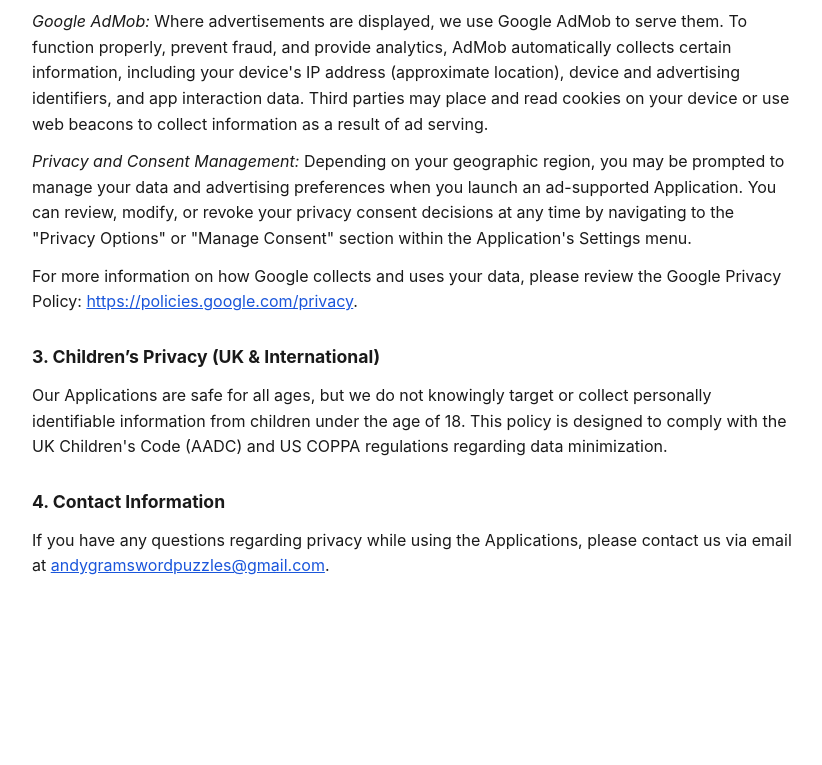
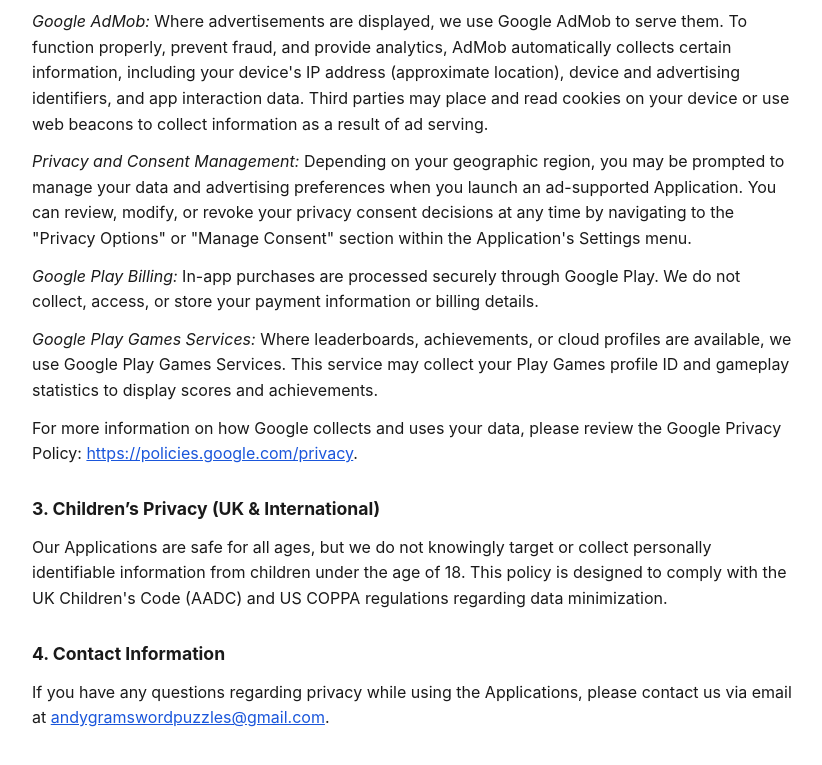
Before and after one commit to bonarosc-oss/wordly-games, a plain HTML site: page privacy_statement.htm in a window 1280 px wide. Shown: the part 747-1512 px from the top of the page, without its empty margins (228-1050 px from the left). Before the commit the page ends 1370 px from the top, so only its background shows below. Drawn offline with Linux system fonts and the light colour scheme.

Commit message:
Update privacy_statement.htm

```diff
--- a/privacy_statement.htm
+++ b/privacy_statement.htm
@@ -61,6 +61,9 @@
     <p>Certain Applications may require internet access to retrieve word definitions (where applicable) and/or to serve advertisements. While we do not directly collect personal data, ad-supported Applications use third-party advertising and analytics services that collect and share information to provide their services.</p>
     <p><em>Google AdMob:</em> Where advertisements are displayed, we use Google AdMob to serve them. To function properly, prevent fraud, and provide analytics, AdMob automatically collects certain information, including your device's IP address (approximate location), device and advertising identifiers, and app interaction data. Third parties may place and read cookies on your device or use web beacons to collect information as a result of ad serving.</p>
     <p><em>Privacy and Consent Management:</em> Depending on your geographic region, you may be prompted to manage your data and advertising preferences when you launch an ad-supported Application. You can review, modify, or revoke your privacy consent decisions at any time by navigating to the "Privacy Options" or "Manage Consent" section within the Application's Settings menu.</p>
+    <p><em>Google Play Billing:</em> In-app purchases are processed securely through Google Play. We do not collect, access, or store your payment information or billing details.</p>
+    <p><em>Google Play Games Services:</em> Where leaderboards, achievements, or cloud profiles are available, we use Google Play Games Services. This service may collect your Play Games profile ID and gameplay statistics to display scores and achievements.</p>
+
     <p>For more information on how Google collects and uses your data, please review the Google Privacy Policy: <a href="https://policies.google.com/privacy" target="_blank" rel="noopener noreferrer">https://policies.google.com/privacy</a>.</p>
 
     <h2>3. Children’s Privacy (UK &amp; International)</h2>
```
